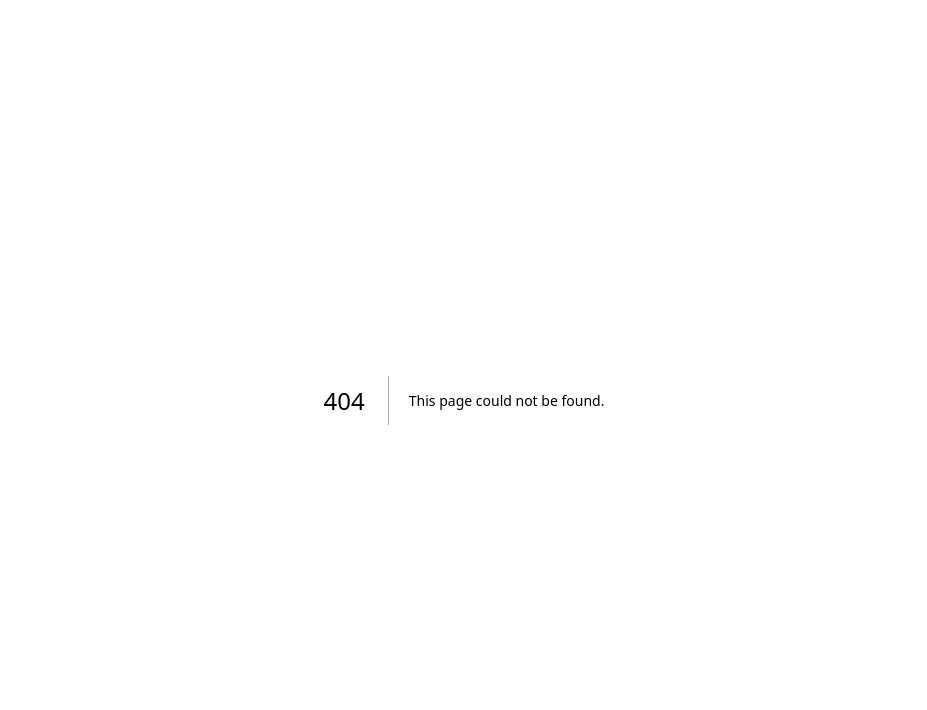
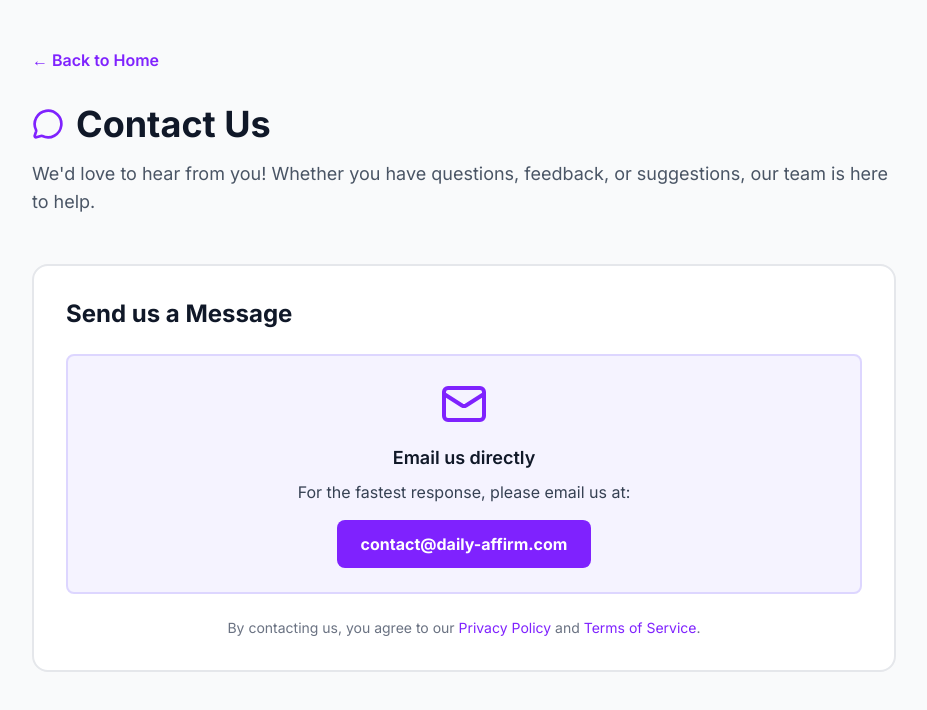
Before and after one commit to MacRayy/daily-affirmations, a Next.js app: page /contact in a window 1280 px wide. Before the commit this address had no page. Shown: the top 710 px of the page, without its empty margins (176-1103 px from the left). Built offline with nearby package versions, Linux system fonts and the light colour scheme.

Commit message:
feat: add contact form

```diff
--- a/app/AppRoutes.ts
+++ b/app/AppRoutes.ts
@@ -32,6 +32,13 @@ export const ROUTES = {
       'Learn how Daily Affirmations protects your privacy and handles your data. Our commitment to transparency and user privacy protection.',
     keywords:
       'privacy policy, data protection, user privacy, daily affirmations, personal data security',
+  },
+  contact: {
+    path: '/contact',
+    title: 'Contact Us - Daily Affirmations Support & Feedback',
+    description:
+      'Get in touch with Daily Affirmations. We&apos;d love to hear your feedback, questions, or suggestions. Contact our support team for help with your affirmation journey.',
+    keywords: 'contact daily affirmations, support, feedback, customer service, help, questions',
   },
 
   // Dynamic routes
--- a/app/components/AffirmationClient.tsx
+++ b/app/components/AffirmationClient.tsx
@@ -146,7 +146,7 @@ export default function AffirmationClient({
           <button
             onClick={handleGenerateNewAffirmation}
             disabled={loading}
-            className="flex items-center gap-2 px-5 py-3 bg-violet-600 hover:bg-violet-700 text-white rounded-lg font-semibold transition disabled:opacity-50 shadow-sm hover:shadow-md"
+            className="flex items-center gap-2 px-5 py-3 bg-violet-600 hover:bg-violet-700 text-white rounded-lg font-semibold transition disabled:opacity-50 shadow-sm hover:shadow-md cursor-pointer"
           >
             <RefreshCw className={`w-5 h-5 ${loading ? 'animate-spin' : ''}`} strokeWidth={2} />
             Generate New
--- /dev/null
+++ b/app/contact/page.tsx
@@ -0,0 +1,88 @@
+import type { Metadata } from 'next'
+import Link from 'next/link'
+import { Mail, MessageCircle } from 'lucide-react'
+
+export const metadata: Metadata = {
+  title: 'Contact Us - Daily Affirmations',
+  description:
+    'Get in touch with Daily Affirmations. We&apos;d love to hear your feedback, questions, or suggestions. Contact our team.',
+  keywords: 'contact daily affirmations, support, feedback, customer service, help, questions',
+  openGraph: {
+    title: 'Contact Us - Daily Affirmations',
+    description: 'Get in touch with the Daily Affirmations team',
+    type: 'website',
+    url: 'https://daily-affirm.com/contact',
+  },
+  twitter: {
+    card: 'summary_large_image',
+    title: 'Contact Us - Daily Affirmations',
+    description: 'Get in touch with the Daily Affirmations team',
+    site: '@dailyaffirm',
+  },
+  alternates: {
+    canonical: 'https://daily-affirm.com/contact',
+  },
+}
+
+export default function ContactPage() {
+  return (
+    <div className="min-h-screen bg-gray-50">
+      <div className="max-w-4xl mx-auto px-4 py-12">
+        <div className="mb-8">
+          <Link
+            href="/"
+            className="inline-flex items-center gap-2 text-violet-600 hover:text-violet-700 font-semibold"
+          >
+            ← Back to Home
+          </Link>
+        </div>
+
+        <header className="mb-12">
+          <div className="flex items-center gap-3 mb-4">
+            <MessageCircle className="w-8 h-8 text-violet-600" />
+            <h1 className="text-4xl font-bold text-gray-900">Contact Us</h1>
+          </div>
+          <p className="text-lg text-gray-600">
+            We&apos;d love to hear from you! Whether you have questions, feedback, or suggestions,
+            our team is here to help.
+          </p>
+        </header>
+
+        <div className="grid md:grid-cols-1 gap-12">
+          {/* Contact Info Card */}
+          <div>
+            <div className="bg-white rounded-2xl border-2 border-gray-200 p-8">
+              <h2 className="text-2xl font-bold text-gray-900 mb-6">Send us a Message</h2>
+
+              <div className="bg-violet-50 border-2 border-violet-200 rounded-lg p-6 text-center">
+                <Mail className="w-12 h-12 text-violet-600 mx-auto mb-4" />
+                <p className="text-lg font-semibold text-gray-900 mb-2">Email us directly</p>
+                <p className="text-gray-700 mb-4">For the fastest response, please email us at:</p>
+                <a
+                  href="mailto:contact@daily-affirm.com"
+                  className="inline-block px-6 py-3 bg-violet-600 text-white rounded-lg font-bold hover:bg-violet-700 transition"
+                >
+                  contact@daily-affirm.com
+                </a>
+              </div>
+
+              <div className="mt-6 text-sm text-gray-500 text-center">
+                <p>
+                  By contacting us, you agree to our{' '}
+                  <Link href="/privacy" className="text-violet-600 hover:underline">
+                    Privacy Policy
+                  </Link>{' '}
+                  and{' '}
+                  <Link href="/terms" className="text-violet-600 hover:underline">
+                    Terms of Service
+                  </Link>
+                  .
+                </p>
+              </div>
+            </div>
+          </div>
+        </div>
+      </div>
+    </div>
+  )
+}
--- a/app/page.tsx
+++ b/app/page.tsx
@@ -150,6 +150,9 @@ export default function Home() {
               <Link href="/privacy" className="hover:text-violet-600 transition">
                 Privacy Policy
               </Link>
+              <Link href="/contact" className="hover:text-violet-600 transition">
+                Contact
+              </Link>
             </div>
           </div>
         </footer>
--- a/app/privacy/page.tsx
+++ b/app/privacy/page.tsx
@@ -4,7 +4,8 @@ import { Shield, Eye, Lock, Database } from 'lucide-react'
 
 export const metadata: Metadata = {
   title: 'Privacy Policy - Daily Affirmations',
-  description: 'Learn how Daily Affirmations protects your privacy and handles your data. Our commitment to transparency and user privacy.',
+  description:
+    'Learn how Daily Affirmations protects your privacy and handles your data. Our commitment to transparency and user privacy.',
   keywords: 'privacy policy, data protection, user privacy, daily affirmations, personal data',
   openGraph: {
     title: 'Privacy Policy - Daily Affirmations',
@@ -42,7 +43,12 @@ export default function PrivacyPage() {
             <h1 className="text-4xl font-bold text-gray-900">Privacy Policy</h1>
           </div>
           <p className="text-lg text-gray-600">
-            Last updated: {new Date().toLocaleDateString('en-US', { year: 'numeric', month: 'long', day: 'numeric' })}
+            Last updated:{' '}
+            {new Date().toLocaleDateString('en-US', {
+              year: 'numeric',
+              month: 'long',
+              day: 'numeric',
+            })}
           </p>
         </header>
 
@@ -50,8 +56,9 @@ export default function PrivacyPage() {
           <section className="mb-8">
             <h2 className="text-2xl font-bold text-gray-900 mb-4">Our Commitment to Privacy</h2>
             <p className="text-gray-700 leading-relaxed">
-              At Daily Affirmations, we are committed to protecting your privacy and ensuring the security of your personal information.
-              This Privacy Policy explains how we collect, use, and protect your data when you use our affirmation services.
+              At Daily Affirmations, we are committed to protecting your privacy and ensuring the
+              security of your personal information. This Privacy Policy explains how we collect,
+              use, and protect your data when you use our affirmation services.
             </p>
           </section>
 
@@ -62,7 +69,9 @@ export default function PrivacyPage() {
             </div>
             <div className="space-y-4">
               <div>
-                <h3 className="text-xl font-semibold text-gray-800 mb-2">Information You Provide</h3>
+                <h3 className="text-xl font-semibold text-gray-800 mb-2">
+                  Information You Provide
+                </h3>
                 <ul className="list-disc pl-6 text-gray-700 space-y-2">
                   <li>Email address (when subscribing to updates)</li>
                   <li>Feedback and comments you submit</li>
@@ -70,7 +79,9 @@ export default function PrivacyPage() {
                 </ul>
               </div>
               <div>
-                <h3 className="text-xl font-semibold text-gray-800 mb-2">Automatically Collected Information</h3>
+                <h3 className="text-xl font-semibold text-gray-800 mb-2">
+                  Automatically Collected Information
+                </h3>
                 <ul className="list-disc pl-6 text-gray-700 space-y-2">
                   <li>Usage patterns and interaction data</li>
                   <li>Device information and browser type</li>
@@ -117,16 +128,18 @@ export default function PrivacyPage() {
               We use the following third-party services to operate our platform:
             </p>
             <ul className="list-disc pl-6 text-gray-700 space-y-2">
-              <li><strong>Vercel Analytics:</strong> For website performance and usage analytics</li>
-              <li><strong>Next.js Hosting:</strong> For secure and reliable content delivery</li>
+              <li>
+                <strong>Vercel Analytics:</strong> For website performance and usage analytics
+              </li>
+              <li>
+                <strong>Next.js Hosting:</strong> For secure and reliable content delivery
+              </li>
             </ul>
           </section>
 
           <section className="mb-8">
             <h2 className="text-2xl font-bold text-gray-900 mb-4">Your Rights</h2>
-            <p className="text-gray-700 leading-relaxed mb-4">
-              You have the right to:
-            </p>
+            <p className="text-gray-700 leading-relaxed mb-4">You have the right to:</p>
             <ul className="list-disc pl-6 text-gray-700 space-y-2">
               <li>Access your personal information</li>
               <li>Correct inaccurate information</li>
@@ -139,29 +152,30 @@ export default function PrivacyPage() {
           <section className="mb-8">
             <h2 className="text-2xl font-bold text-gray-900 mb-4">Children&apos;s Privacy</h2>
             <p className="text-gray-700 leading-relaxed">
-              Our services are not intended for children under 13 years of age. We do not knowingly collect
-              personal information from children under 13. If you believe we have collected such information,
-              please contact us immediately.
+              Our services are not intended for children under 13 years of age. We do not knowingly
+              collect personal information from children under 13. If you believe we have collected
+              such information, please contact us immediately.
             </p>
           </section>
 
           <section className="mb-8">
             <h2 className="text-2xl font-bold text-gray-900 mb-4">Changes to This Policy</h2>
             <p className="text-gray-700 leading-relaxed">
-              We may update this Privacy Policy from time to time. We will notify you of any changes by
-              posting the new policy on this page and updating the &quot;Last updated&quot; date above.
+              We may update this Privacy Policy from time to time. We will notify you of any changes
+              by posting the new policy on this page and updating the &quot;Last updated&quot; date
+              above.
             </p>
           </section>
 
           <section className="mb-8">
             <h2 className="text-2xl font-bold text-gray-900 mb-4">Contact Us</h2>
             <p className="text-gray-700 leading-relaxed mb-4">
-              If you have any questions about this Privacy Policy or our data practices, please contact us at:
+              If you have any questions about this Privacy Policy or our data practices, please
+              contact us at:
             </p>
             <div className="bg-gray-100 p-4 rounded-lg mt-4">
               <p className="text-gray-700">
-                <strong>Email:</strong> privacy@daily-affirm.com<br />
-                <strong>Website:</strong> <Link href="/contact" className="text-violet-600 hover:underline">Contact Form</Link>
+                <strong>Email:</strong> contact@daily-affirm.com
               </p>
             </div>
           </section>
--- a/app/terms/page.tsx
+++ b/app/terms/page.tsx
@@ -174,12 +174,7 @@ export default function TermsPage() {
             </p>
             <div className="bg-gray-100 p-4 rounded-lg">
               <p className="text-gray-700">
-                <strong>Email:</strong> legal@daily-affirm.com
-                <br />
-                <strong>Website:</strong>{' '}
-                <Link href="/contact" className="text-violet-600 hover:underline">
-                  Contact Form
-                </Link>
+                <strong>Email:</strong> contact@daily-affirm.com
               </p>
             </div>
           </section>
```
